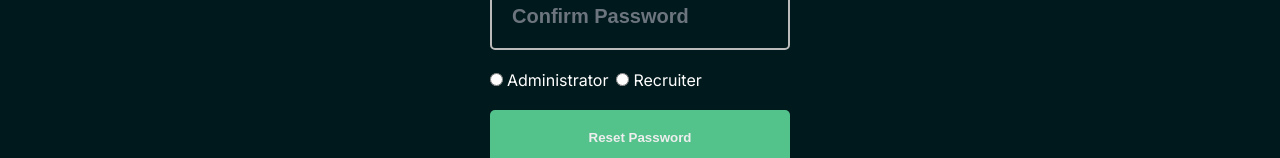
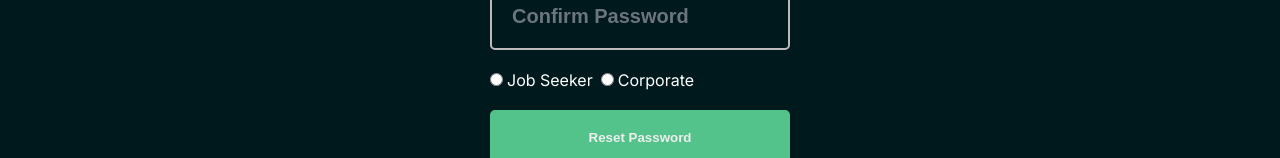
Before and after one commit to StarHire-x/starhire-frontend-client, a Next.js app: page /resetPassword in a window 1280 px wide. Shown: the part 474-632 px from the top of the page. Built offline with nearby package versions, Linux system fonts and the light colour scheme; no server answers.

Commit message:
the roles name changed

```diff
--- a/src/app/resetPassword/page.jsx
+++ b/src/app/resetPassword/page.jsx
@@ -162,21 +162,21 @@ const ResetPassword = () => {
             <input
               type="radio"
               name="role"
-              value="Administrator"
-              checked={formData.role === "Administrator"}
+              value="Job_Seeker"
+              checked={formData.role === "Job_Seeker"}
               onChange={handleInputChange}
             />
-            Administrator
+            Job Seeker
           </label>
           <label>
             <input
               type="radio"
               name="role"
-              value="Recruiter"
-              checked={formData.role === "Recruiter"}
+              value="Corporate"
+              checked={formData.role === "Corporate"}
               onChange={handleInputChange}
             />
-            Recruiter
+            Corporate
           </label>
         </div>
         <button className={styles.button}>Reset Password</button>
```
